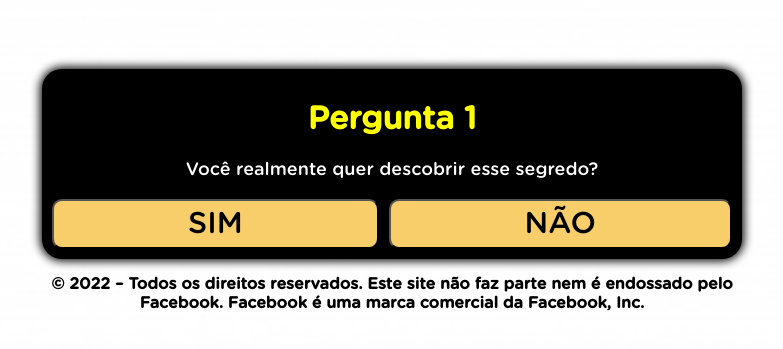
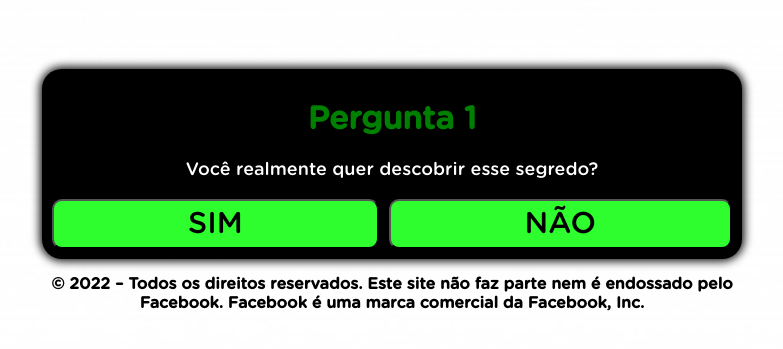
Before and after one commit to henrybortolotto/protocolozerobarrigaofc.website, a plain HTML site: page quiz/index.html in a window 1280 px wide. Shown: the part 201-550 px from the top of the page, without its empty margins (248-1031 px from the left). Drawn offline with Linux system fonts and the light colour scheme.

Commit message:
Add files via upload

```diff
--- a/quiz/index.html
+++ b/quiz/index.html
@@ -77,13 +77,13 @@
       border-radius: 10px;
       padding: 5px 10px;
       font-size: 30px;
-      background-color: #f7ce6a;
+      background-color: #2EFE2E;
       outline: none;
       text-decoration: none;
       color: black;
     }
     .black h1 {
-      color: yellow;
+      color: green;
     }
     .black p {
       font-size: 18px;
```
Also changed, not shown: assets/img/bg.jpeg, assets/img/bg1.jpeg (added).
